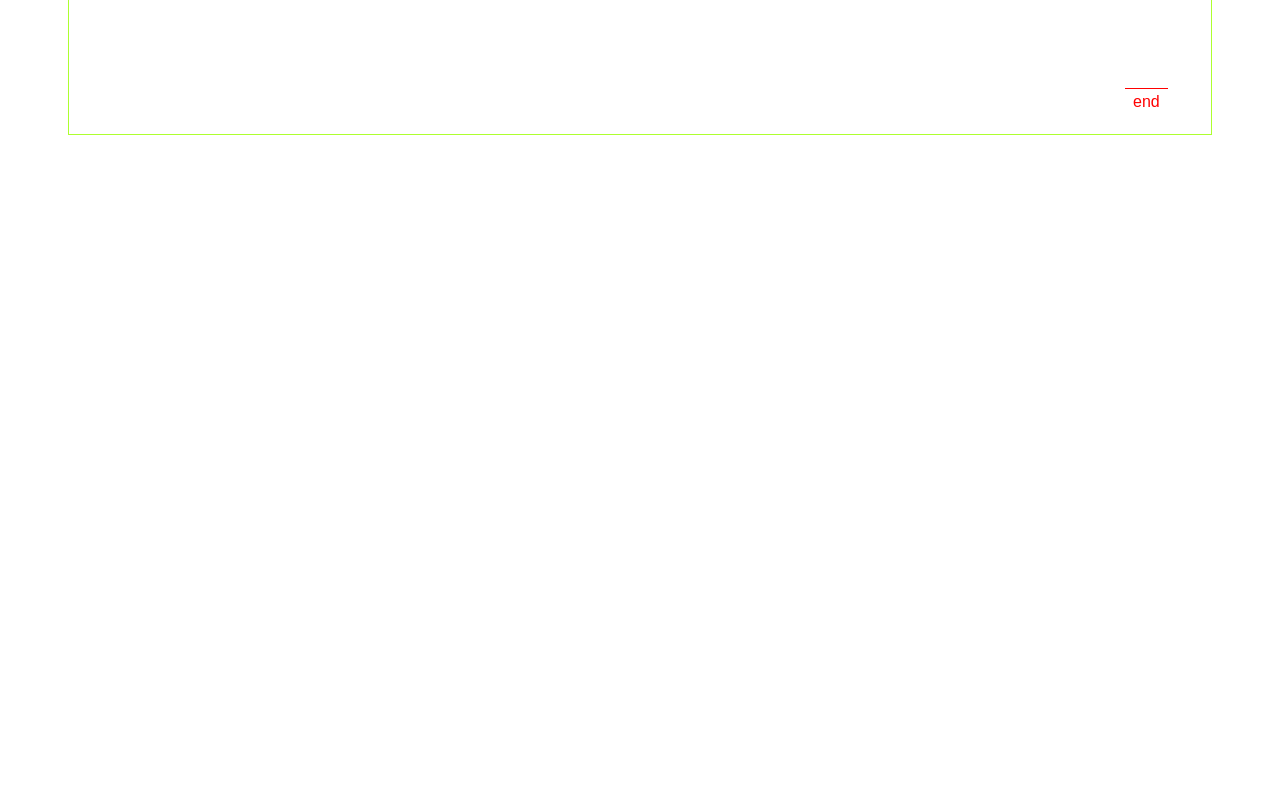
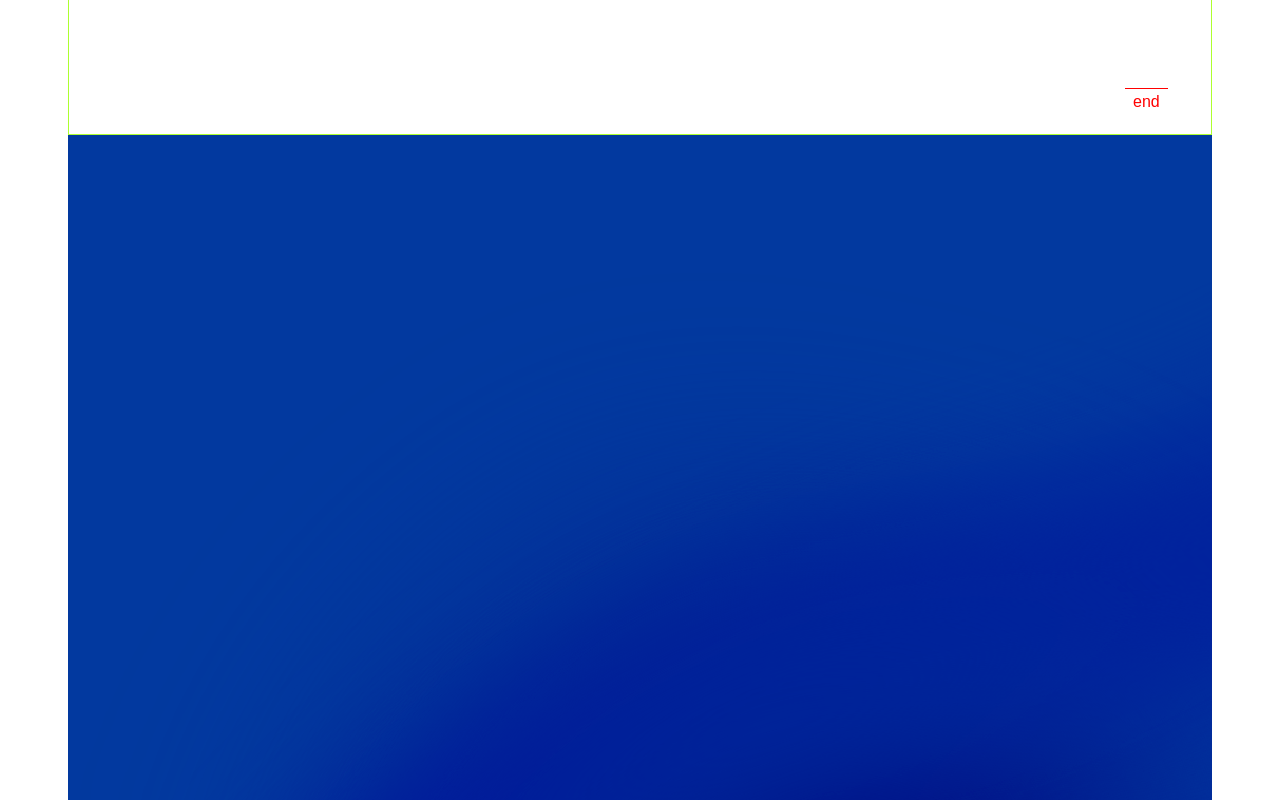
Before and after one commit to Adman59/Portfolio, a Next.js app: page / in a window 1280 px wide. Shown: the part 1800-2600 px from the top of the page. Built offline with nearby package versions, Linux system fonts and the light colour scheme.

Commit message:
add section to test gsap animation

```diff
--- a/src/app/page.tsx
+++ b/src/app/page.tsx
@@ -1,6 +1,7 @@
 import Image from 'next/image';
 import styles from './page.module.css';
 import Hero from '@/components/Hero/Hero';
+import Realisation from '@/components/Realisation/Realisation';
 
 export default function Home() {
   return (
@@ -9,6 +10,7 @@ export default function Home() {
         <div className={styles.intro}>
           <section style={{ height: '100vh' }} />
           <Hero />
+          <Realisation />
           <section style={{ height: '200vh' }} />
         </div>
       </main>
--- /dev/null
+++ b/src/components/Realisation/Realisation.module.scss
@@ -0,0 +1,53 @@
+.realisation {
+  background-color: #02399f;
+  padding-top: 43rem;
+  padding-bottom: 43rem;
+  overflow: hidden;
+  position: relative;
+  z-index: 1;
+  display: flex;
+  align-items: center;
+  justify-content: center;
+
+  &::before {
+    content: '';
+    position: absolute;
+    top: 0;
+    left: 0;
+    width: 100%;
+    height: 100%;
+    background-image: url('../../../public/realisation.svg');
+    background-size: cover;
+    background-position: center;
+    mix-blend-mode: normal;
+    z-index: -1;
+  }
+}
+
+.realisationWrapper {
+  position: relative;
+  z-index: 1;
+  width: 75vh;
+
+  h2 {
+    text-transform: uppercase;
+    color: white;
+    font:
+      400 6rem / 1 Anton,
+      sans-serif;
+    text-align: center;
+  }
+}
+
+.realisationGrid {
+  width: 180rem;
+  left: 50%;
+  grid-template-columns: repeat(5, 1fr);
+  grid-gap: 3rem;
+  transform: translate(-50%);
+  position: absolute;
+  top: 0;
+  right: 0;
+  bottom: 0;
+  height: 100%;
+}
--- /dev/null
+++ b/src/components/Realisation/Realisation.tsx
@@ -0,0 +1,23 @@
+import React from 'react';
+import styles from './Realisation.module.scss';
+
+function Realisation() {
+  return (
+    <section className={styles.realisation}>
+      <div className={styles.realisationWrapper}>
+        <h2>Ceci est la section réalisation</h2>
+      </div>
+      <div className={styles.realisationGrid}>
+        <div className={styles.realisationGridCol}>
+          <div className={styles.marquee}></div>
+          <div className={styles.marquee}></div>
+          <div className={styles.marquee}></div>
+          <div className={styles.marquee}></div>
+          <div className={styles.marquee}></div>
+        </div>
+      </div>
+    </section>
+  );
+}
+
+export default Realisation;
```
Also changed, not shown: public/realisation.svg (added).
